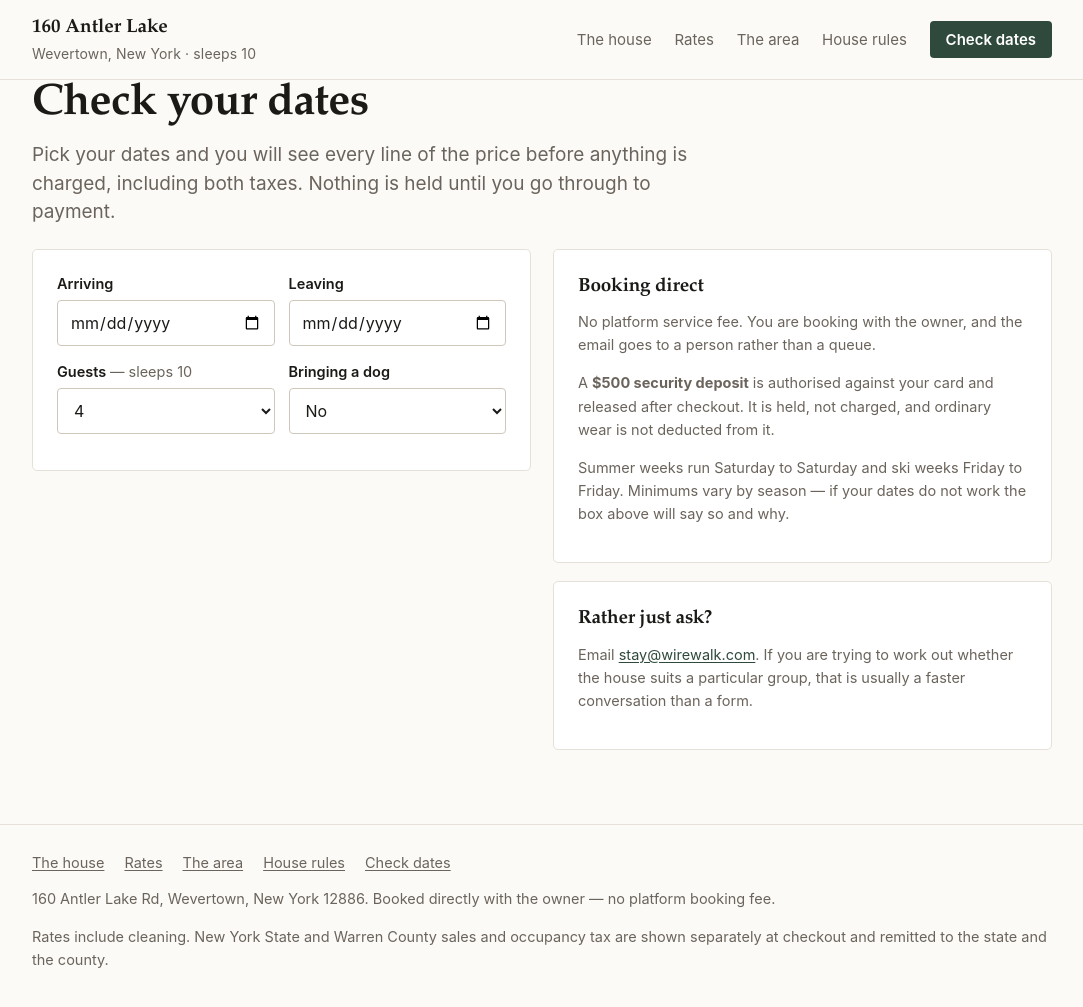
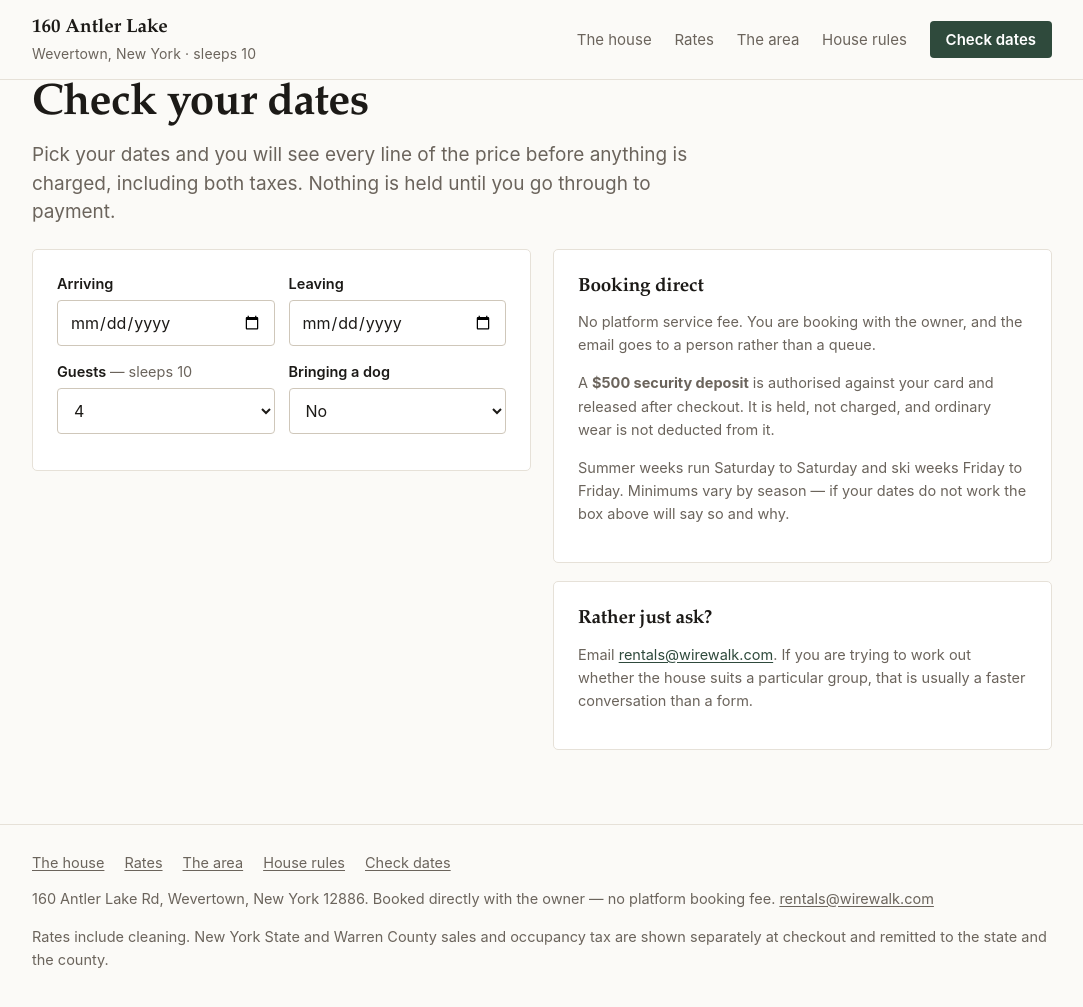
Before and after one commit to wirewalktech/rentals-wirewalk, a Jekyll site: the page built from book.html, in a window 1280 px wide and 1032 px high. Shown: the top 1007 px of the window, without its empty margins (98-1181 px from the left). Built offline with Jekyll 4.4.1, drawn with Linux system fonts in a browser that asks for light colours.

Commit message:
Contact address is rentals@wirewalk.com
I had invented stay@. Corrected on the rates and booking pages, and added to the
footer so every page carries a way to reach a person -- a direct-booking site
whose whole argument is that you are emailing the owner should not make you hunt
for the address.

Co-Authored-By: Claude Opus 5 <noreply@anthropic.com>
Claude-Session: https://claude.ai/code/session_01QBpvzzUp6VUoSqtkPD9YXJ

```diff
--- a/_layouts/default.html
+++ b/_layouts/default.html
@@ -31,7 +31,8 @@
     <a href="{{ '/book/' | relative_url }}">Check dates</a>
   </div>
   <p>160 Antler Lake Rd, Wevertown, New York 12886. Booked directly with the owner &mdash;
-     no platform booking fee.</p>
+     no platform booking fee.
+     <a href="mailto:rentals@wirewalk.com">rentals@wirewalk.com</a></p>
   <p class="small">Rates include cleaning. New York State and Warren County sales and occupancy
      tax are shown separately at checkout and remitted to the state and the county.</p>
 </div></footer>
--- a/book.html
+++ b/book.html
@@ -56,7 +56,7 @@ permalink: /book/
     </div>
     <div class="card">
       <h3 style="margin-top:0">Rather just ask?</h3>
-      <p class="small">Email <a href="mailto:stay@wirewalk.com">stay@wirewalk.com</a>. If you are
+      <p class="small">Email <a href="mailto:rentals@wirewalk.com">rentals@wirewalk.com</a>. If you are
       trying to work out whether the house suits a particular group, that is usually a faster
       conversation than a form.</p>
     </div>
@@ -112,7 +112,7 @@ async function price() {
                              guests: Number($("#g").value), pets: !!$("#p").value }),
     });
     d = await r.json();
-  } catch { return say("Could not reach the booking system. Try again, or email stay@wirewalk.com.", "bad"); }
+  } catch { return say("Could not reach the booking system. Try again, or email rentals@wirewalk.com.", "bad"); }
 
   if (d.error) return say(d.error, "bad");
   if (!d.available) return say("Those dates are already taken. Try different ones — or email me, because a short move either way often works.", "bad");
--- a/rates.html
+++ b/rates.html
@@ -81,6 +81,6 @@ fetch(API + "/rental/property?slug=antler-lake")
   .catch(() => {
     document.querySelector("#card tbody").innerHTML =
       '<tr><td colspan="6" class="small">Rates could not be loaded just now. ' +
-      'Email <a href="mailto:stay@wirewalk.com">stay@wirewalk.com</a> and I will send them.</td></tr>';
+      'Email <a href="mailto:rentals@wirewalk.com">rentals@wirewalk.com</a> and I will send them.</td></tr>';
   });
 </script>
```
